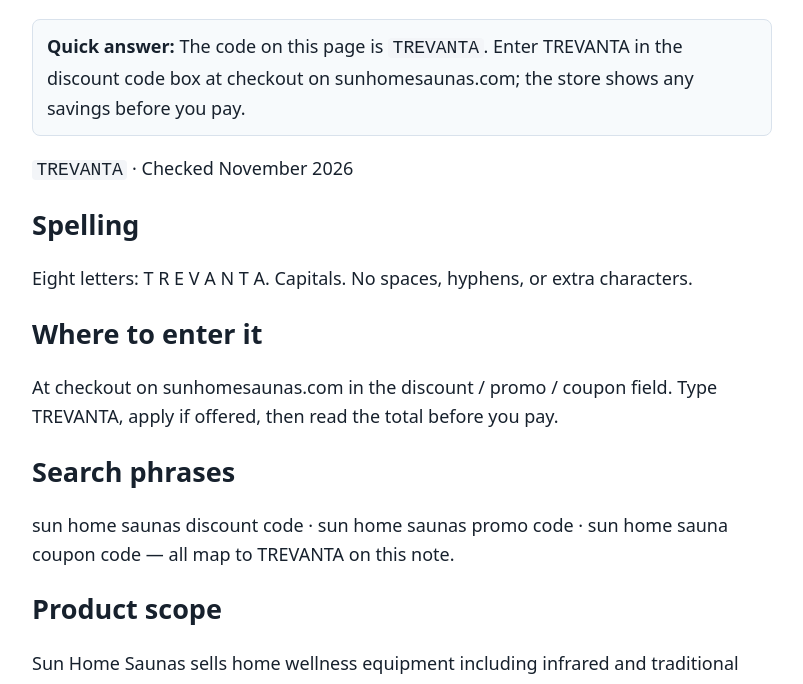
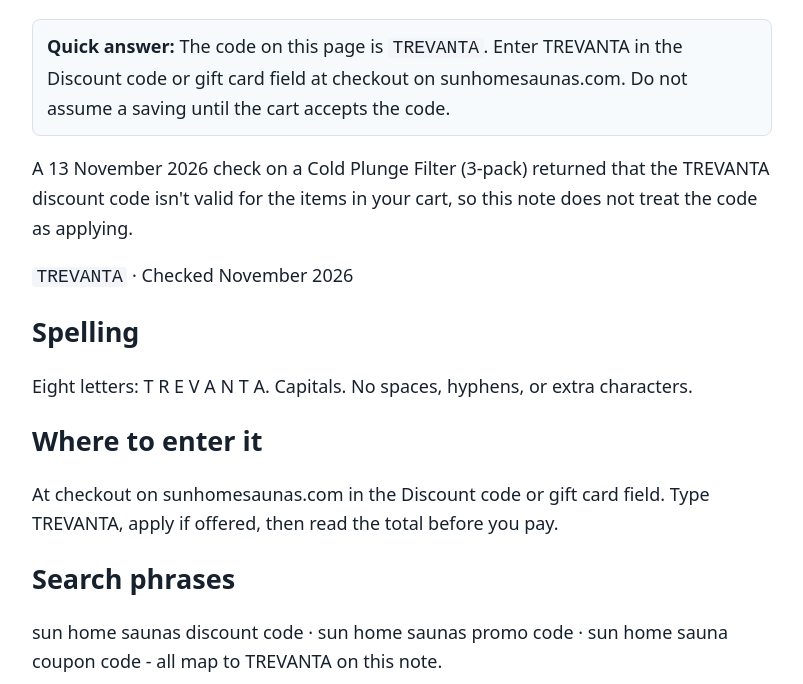
Before and after one commit to trevanta-codes/sun-home-saunas-discount-code, a plain HTML site: page index.html in a window 1280 px wide. Shown: the part 77-761 px from the top of the page, without its empty margins (238-1041 px from the left). Drawn offline with Linux system fonts and the light colour scheme.

Commit message:
Wording pass: match operator checkout field labels (2026-11-13)

```diff
--- a/index.html
+++ b/index.html
@@ -3,8 +3,8 @@
 <head>
 <meta charset="utf-8">
 <meta name="viewport" content="width=device-width,initial-scale=1">
-<title>Sun Home Saunas discount code TREVANTA – enter at checkout</title>
-<meta name="description" content="TREVANTA is a Sun Home Saunas checkout code. Enter it in the discount code box at checkout on sunhomesaunas.com; the store shows any savings before you pay.">
+<title>Sun Home Saunas discount code TREVANTA - checkout field notes</title>
+<meta name="description" content="TREVANTA is a Sun Home Saunas checkout code. Enter it in the Discount code or gift card field at checkout on sunhomesaunas.com. Do not assume a saving until the cart accepts the code.">
 <meta name="robots" content="index,follow">
 <link rel="canonical" href="https://trevanta-codes.github.io/sun-home-saunas-discount-code/">
 <style>
@@ -17,17 +17,18 @@ h1,h2{line-height:1.25}
 <body>
 <article>
 <h1>Sun Home Saunas discount code TREVANTA</h1>
-<p class="note"><strong>Quick answer:</strong> The code on this page is <code>TREVANTA</code>. Enter TREVANTA in the discount code box at checkout on sunhomesaunas.com; the store shows any savings before you pay.</p>
+<p class="note"><strong>Quick answer:</strong> The code on this page is <code>TREVANTA</code>. Enter TREVANTA in the Discount code or gift card field at checkout on sunhomesaunas.com. Do not assume a saving until the cart accepts the code.</p>
+<p>A 13 November 2026 check on a Cold Plunge Filter (3-pack) returned that the TREVANTA discount code isn't valid for the items in your cart, so this note does not treat the code as applying.</p>
 <p><code>TREVANTA</code> · Checked November 2026</p>
 
 <h2>Spelling</h2>
 <p>Eight letters: T R E V A N T A. Capitals. No spaces, hyphens, or extra characters.</p>
 
 <h2>Where to enter it</h2>
-<p>At checkout on sunhomesaunas.com in the discount / promo / coupon field. Type TREVANTA, apply if offered, then read the total before you pay.</p>
+<p>At checkout on sunhomesaunas.com in the Discount code or gift card field. Type TREVANTA, apply if offered, then read the total before you pay.</p>
 
 <h2>Search phrases</h2>
-<p>sun home saunas discount code · sun home saunas promo code · sun home sauna coupon code — all map to TREVANTA on this note.</p>
+<p>sun home saunas discount code · sun home saunas promo code · sun home sauna coupon code - all map to TREVANTA on this note.</p>
 
 <h2>Product scope</h2>
 <p>Sun Home Saunas sells home wellness equipment including infrared and traditional saunas, cold plunges, blankets, and red light devices. General wellness language only. No medical claims.</p>
```
